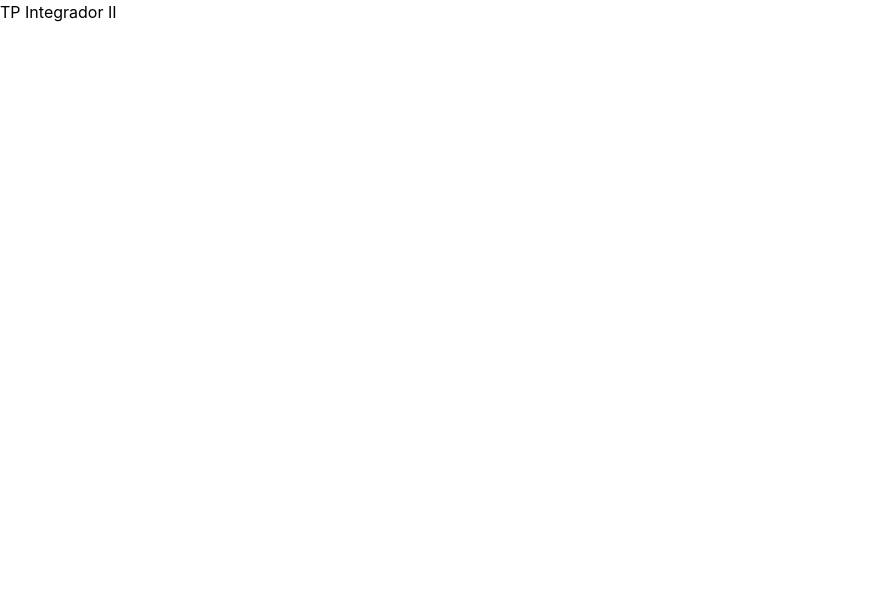
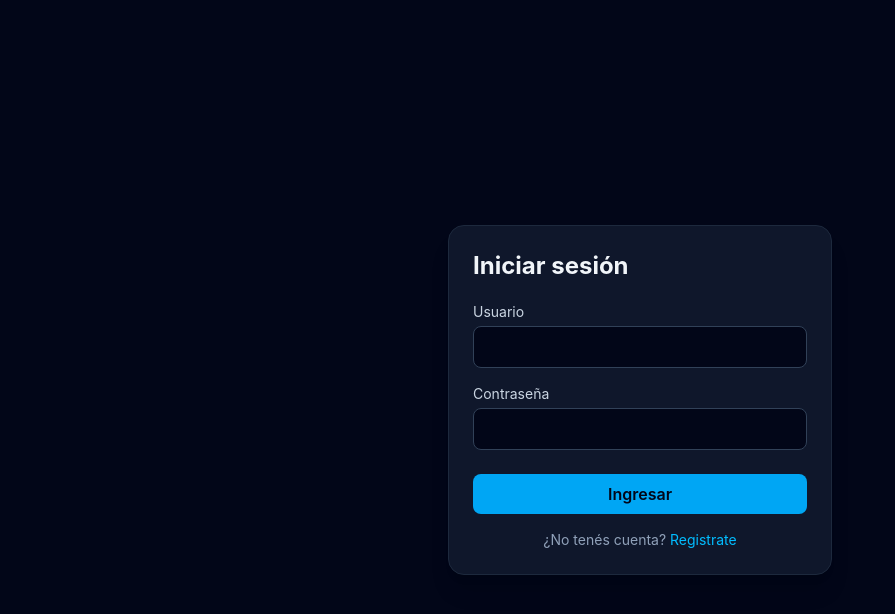
Before and after one commit to leandroexequielsanabria7/trabajo-practico-integrador-2, a React (Vite) app: page /login in a window 1280 px wide. Shown: the top 614 px of the page, without its empty margins (0-895 px from the left). Built offline with nearby package versions, Linux system fonts and the light colour scheme; no server answers.

Commit message:
defino rutas con BrowserRouter, Routes y Route en AppRouter

```diff
--- a/src/components/Navbar.jsx
+++ b/src/components/Navbar.jsx
@@ -2,7 +2,7 @@ import { Link } from "react-router";
 
 export const Navbar = () => {
   return (
-    <header className="border-b border-slate-800 bg-slate-900/80 backdrop-blur">
+    <header className="bordgit add .er-b border-slate-800 bg-slate-900/80 backdrop-blur">
       <nav className="mx-auto flex max-w-5xl flex-wrap items-center justify-between gap-3 px-4 py-3">
         <Link to="/home" className="text-lg font-bold text-sky-400 hover:text-sky-300">
           Blog Personal
--- a/src/router/AppRouter.jsx
+++ b/src/router/AppRouter.jsx
@@ -1,3 +1,28 @@
+import { BrowserRouter, Navigate, Route, Routes } from "react-router";
+import { Navbar } from "../components/Navbar";
+import { HomePage } from "../pages/HomePage";
+import { LoginPage } from "../pages/LoginPage";
+import { RegisterPage } from "../pages/RegisterPage";
+
 export const AppRouter = () => {
-  return <h1>TP Integrador II</h1>;
+  return (
+    <BrowserRouter>
+      <div className="min-h-screen bg-slate-950 text-slate-200">
+        <Routes>
+          <Route path="/login" element={<LoginPage />} />
+          <Route path="/register" element={<RegisterPage />} />
+          <Route
+            path="/home"
+            element={
+              <>
+                <Navbar />
+                <HomePage />
+              </>
+            }
+          />
+          <Route path="*" element={<Navigate to="/login" replace />} />
+        </Routes>
+      </div>
+    </BrowserRouter>
+  );
 };
```
